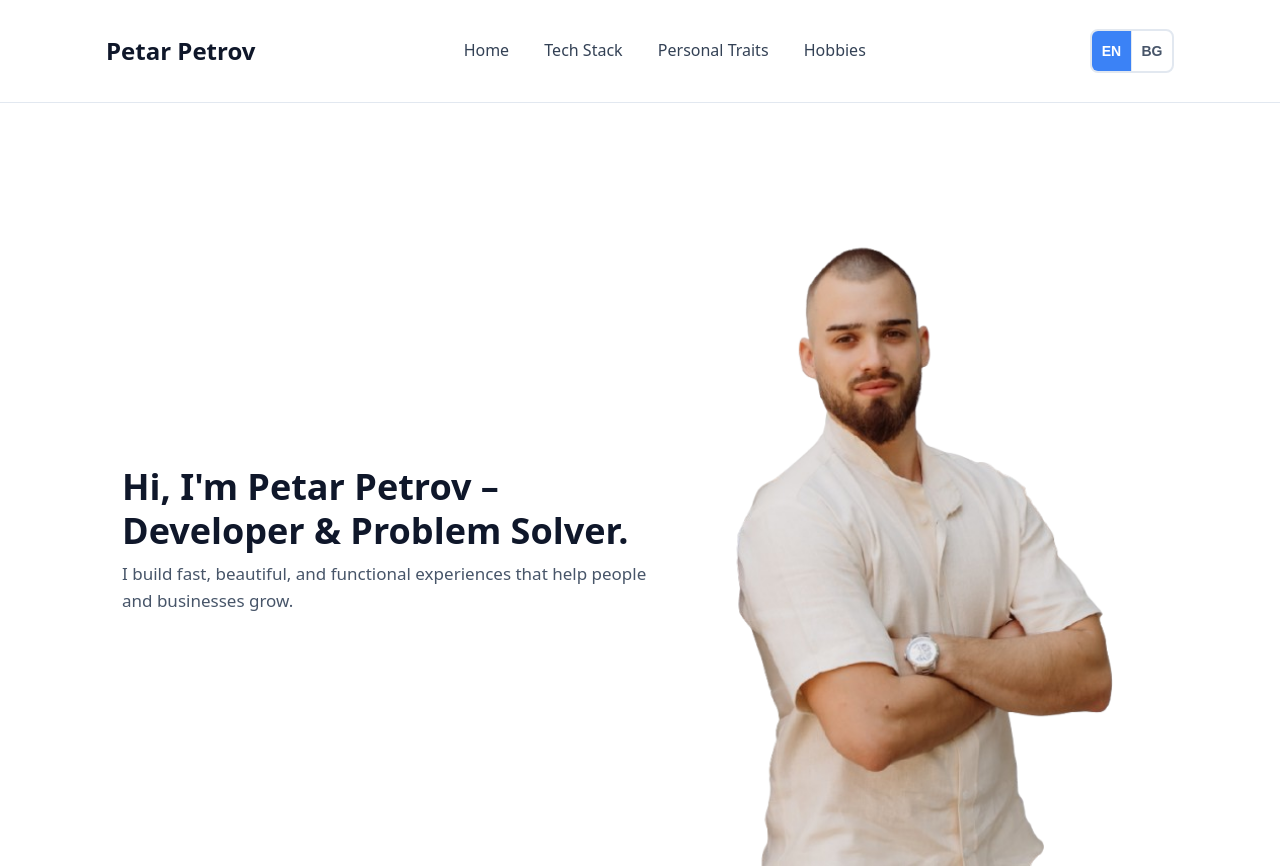
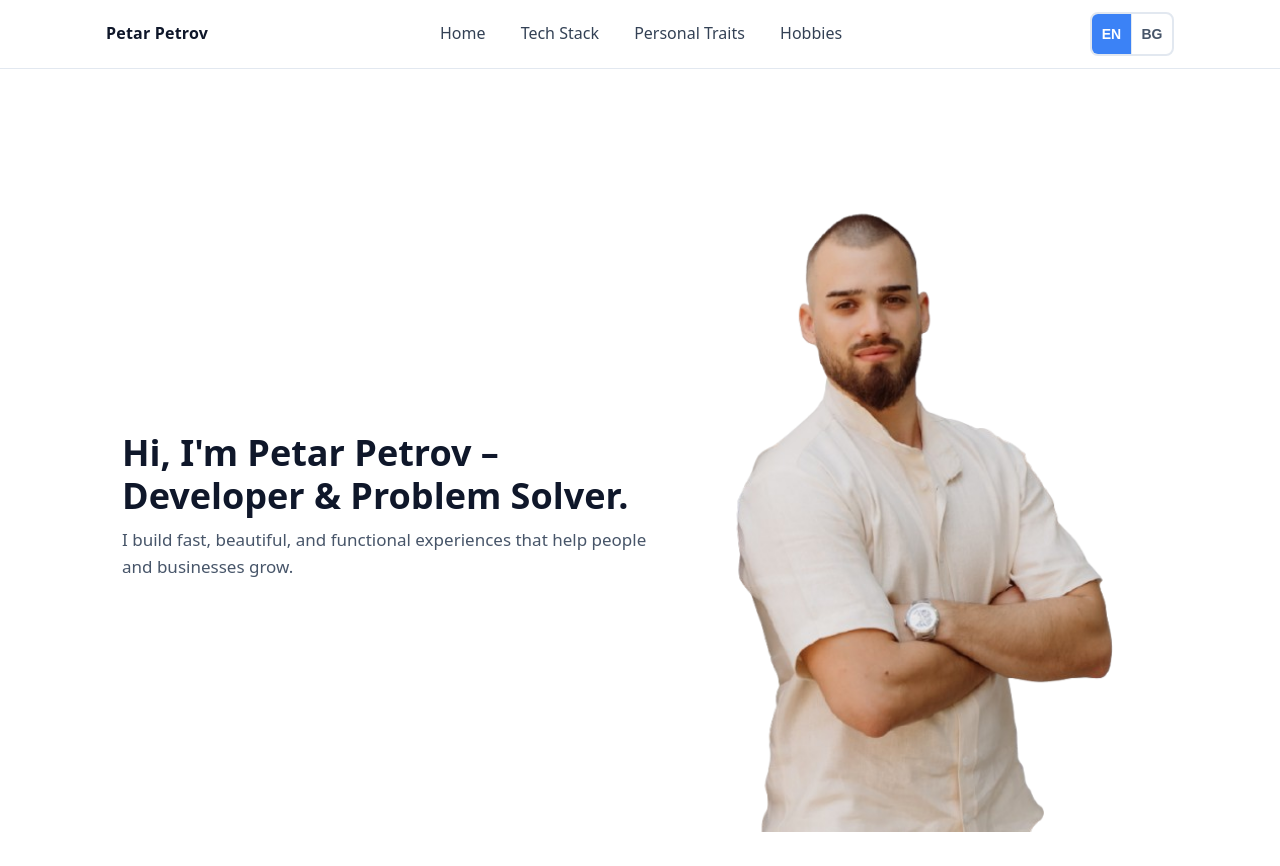
Before and after one commit to Petarpg/Portfolio_CV, a website built with Vite: page index.html in a window 1280 px wide. Shown: the top 866 px of the page. Built offline with nearby package versions, Linux system fonts and the light colour scheme.

Commit message:
Deploy portfolio site to GitHub Pages - 1.4
text changes

```diff
--- a/index.html
+++ b/index.html
@@ -9,7 +9,7 @@
   <body>
     <header class="site-header">
       <nav class="navbar" role="navigation" aria-label="Primary">
-        <h2 data-en="Petar Petrov" data-bg="Петър Петров">Petar Petrov</h2>
+        <a class="brand" data-en="Petar Petrov" data-bg="Петър Петров">Petar Petrov</a>
         <button
           class="nav-toggle"
           aria-label="Toggle navigation"
```
